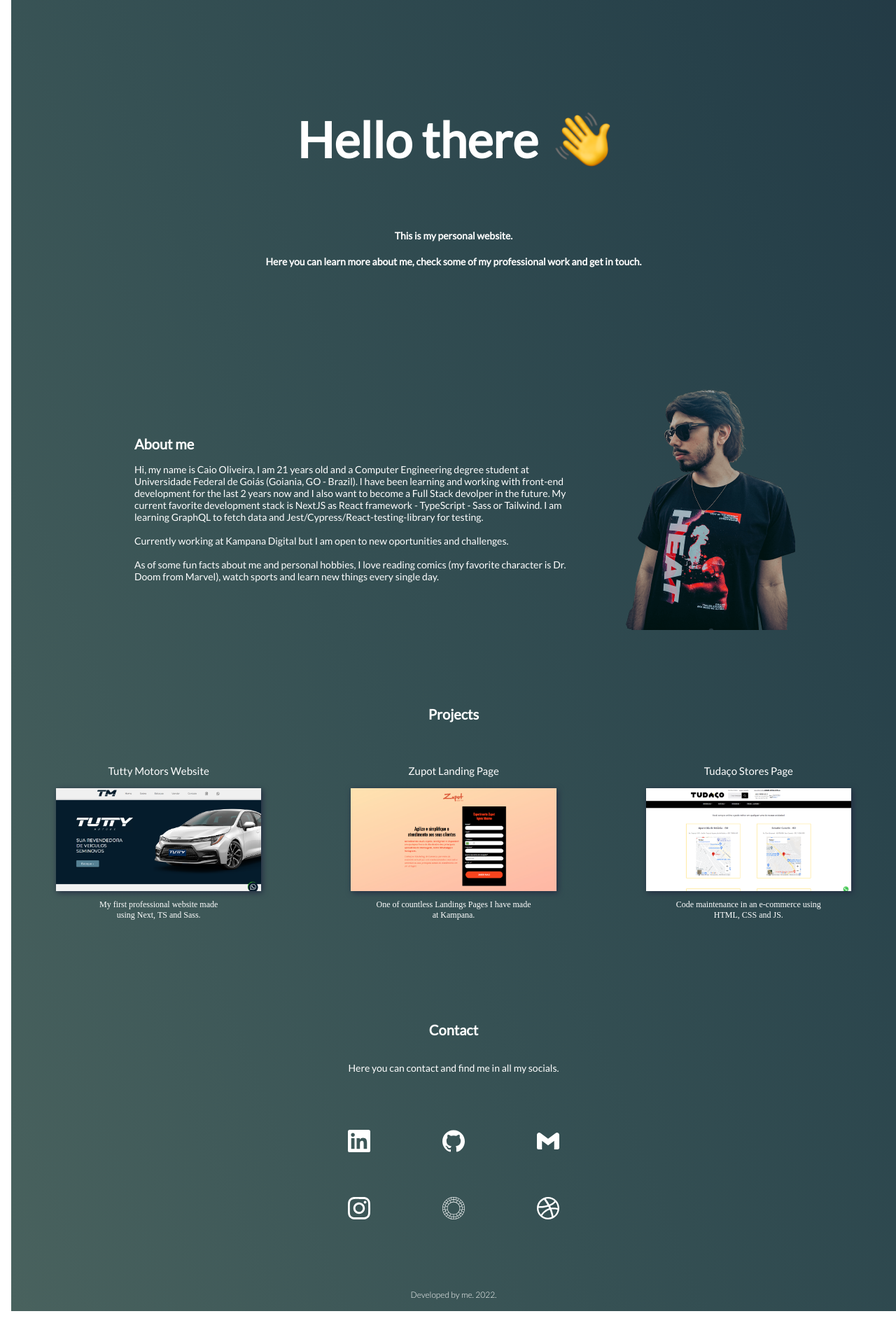
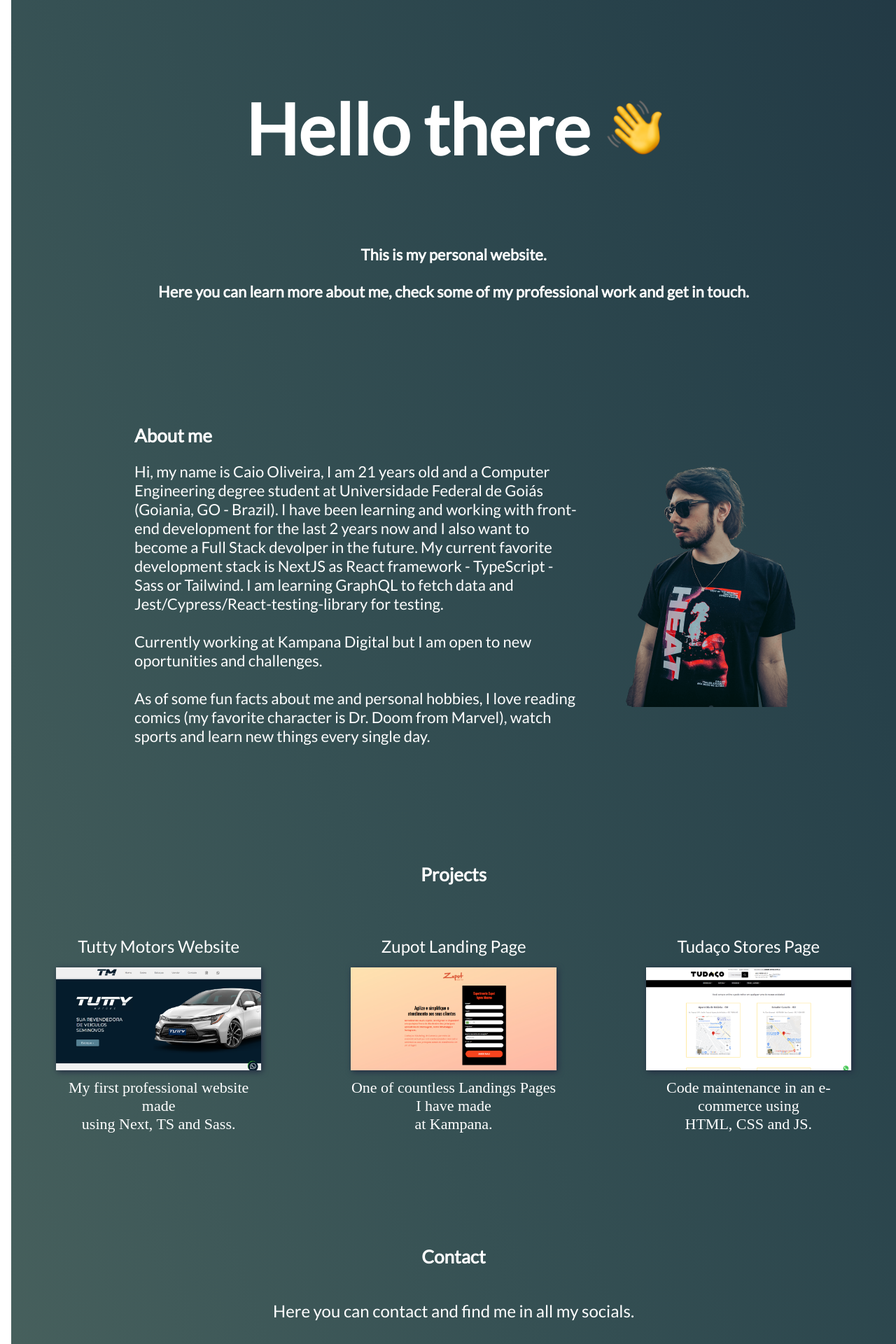
Before and after one commit to caioOlivera/portfolio, a Next.js app: page / in a window 1280 px wide. Shown: the part 1380-3300 px from the top of the page at 70% size. Before the commit the page ends 3261 px from the top, so only its background shows below. Built offline with nearby package versions, Linux system fonts and the light colour scheme.

Commit message:
Adjustments

```diff
--- a/src/styles/Home.module.scss
+++ b/src/styles/Home.module.scss
@@ -41,7 +41,8 @@
     margin-bottom: 2rem;
     h1 {
       margin-right: 1.5rem;
-      font-size: 70px;
+      font-size: 100px;
+      //70
       color: #ffffff;
       font-weight: bold;
       font-family: "Lato", sans-serif;
@@ -49,7 +50,8 @@
   }
 
   h2 {
-    font-size: 14px;
+    font-size: 22px;
+    //14px
     margin-top: 0.5rem;
     text-align: center;
     color: #fefefe;
@@ -64,7 +66,7 @@
   margin-top: 2.5rem;
   scroll-behavior: smooth;
   h3 {
-    font-size: 20px;
+    font-size: 26px;
     font-family: "Lato", sans-serif;
     font-weight: bold;
     margin-bottom: 1rem;
@@ -72,7 +74,8 @@
   }
 
   p {
-    font-size: 14px;
+    font-size: 22px;
+    //14
     color: #fefefe;
     font-family: "Lato", sans-serif;
   }
@@ -91,7 +94,7 @@
   justify-content: center;
   scroll-behavior: horizontal;
   h3 {
-    font-size: 20px;
+    font-size: 26px;
     font-family: "Lato", sans-serif;
     font-weight: bold;
     margin-bottom: 1rem;
@@ -112,14 +115,14 @@
       margin-right: 2.5rem;
       margin-left: 2.5rem;
       h4 {
-        font-size: 15px;
+        font-size: 24px;
         font-weight: 400;
         font-family: "Lato", sans-serif;
         margin-bottom: 1rem;
         color: #ffffff;
       }
       p {
-        font-size: 12px;
+        font-size: 22px;
         text-align: center;
         margin-top: 0.5rem;
         color: #ffffff;
@@ -144,14 +147,14 @@
   width: 80%;
   scroll-behavior: smooth;
   h3 {
-    font-size: 20px;
+    font-size: 26px;
     font-family: "Lato", sans-serif;
     font-weight: bold;
     margin-bottom: 1rem;
     color: #ffffff;
   }
   h4 {
-    font-size: 14px;
+    font-size: 24px;
     font-family: "Lato", sans-serif;
     font-weight: 400;
     margin-bottom: 1rem;
@@ -178,7 +181,7 @@
   justify-items: center;
   align-self: center;
   p {
-    font-size: 12px;
+    font-size: 22px;
     font-family: "Lato", sans-serif;
     font-weight: 300;
     margin-bottom: 1rem;
```
